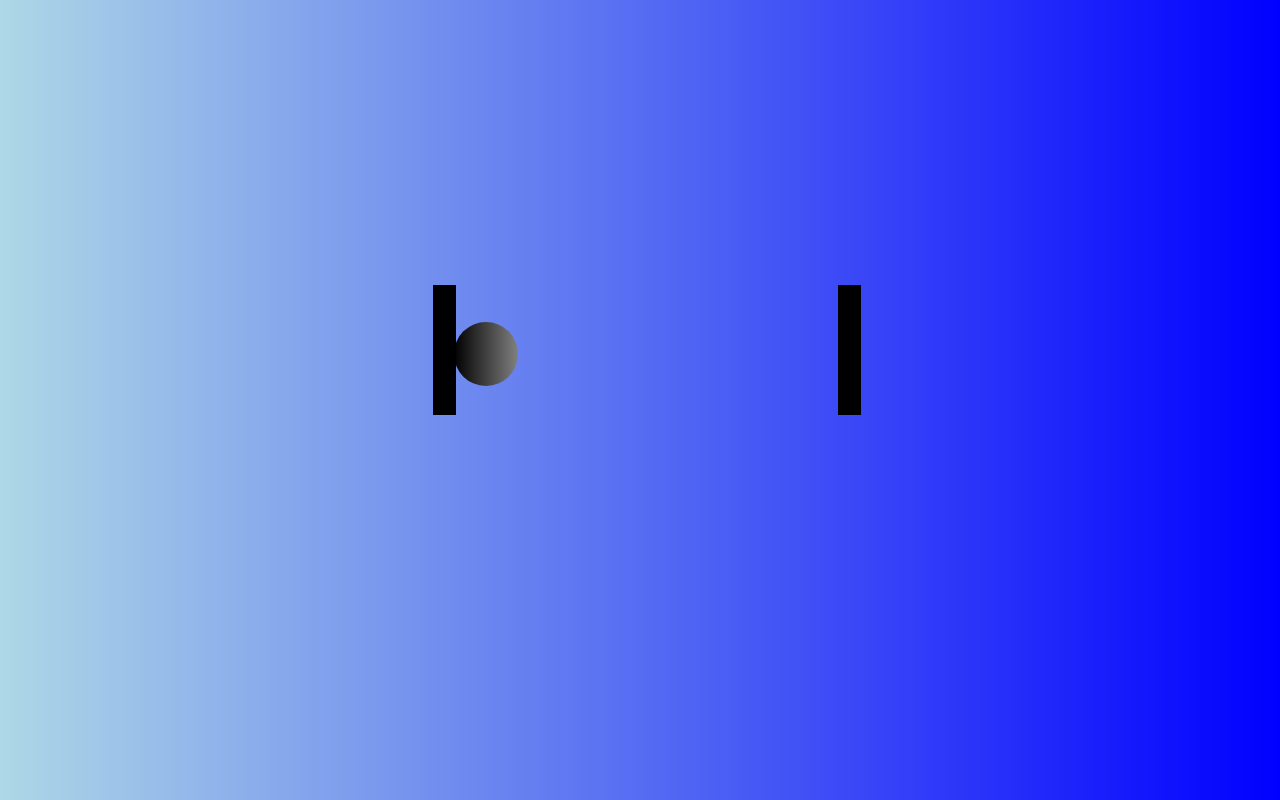
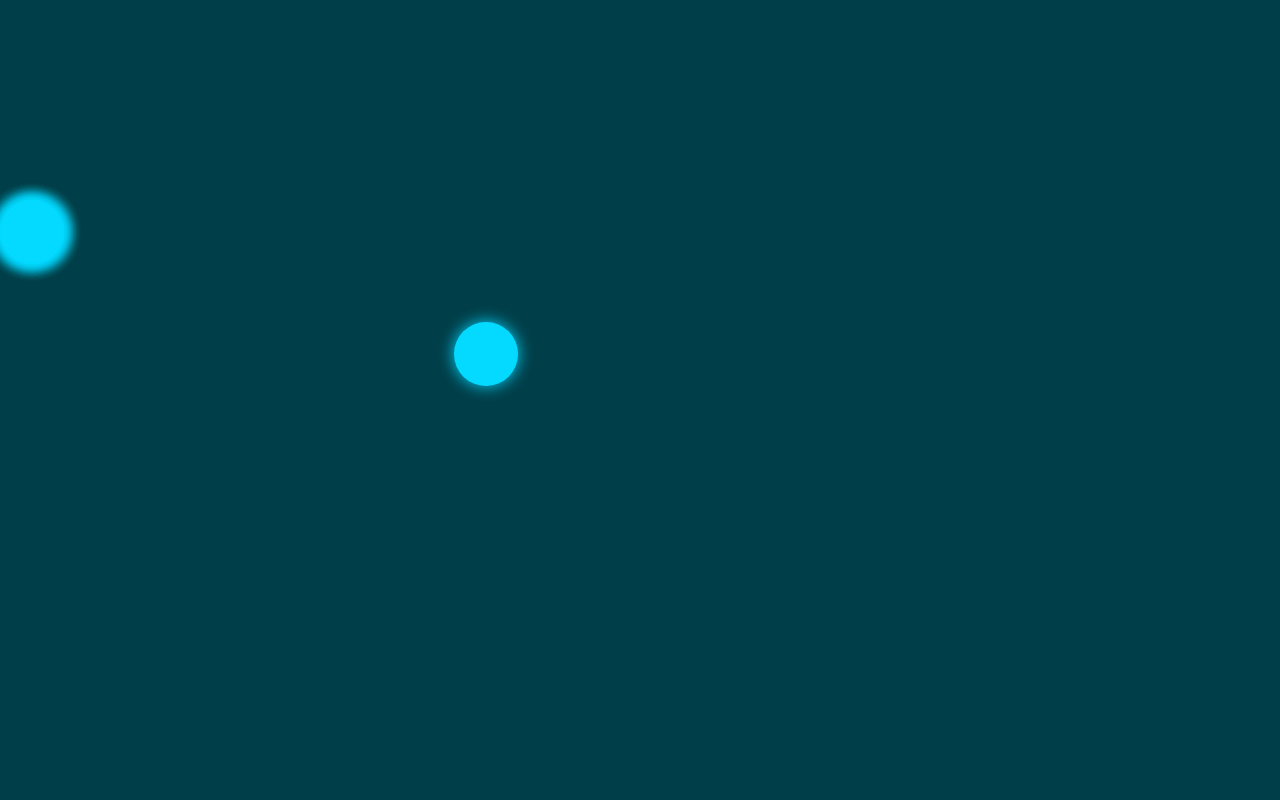
Before and after one commit to am1n000/Pong, a Vue app: page / in a window 1280 px wide. Built offline with nearby package versions, Linux system fonts and the light colour scheme; a web font is replaced by a local one.

Commit message:
working on scss

```diff
--- a/src/App.vue
+++ b/src/App.vue
@@ -3,20 +3,32 @@
 
 <template>
   <body>
+    <!-- need to add two additional balls for main ball movement effect -->
+    <!-- make the leftside and rightside smaller then make them move fast to create the letters p and g -->
     <div class="outer">
       <div class="ball"></div>
-      <div class="leftSide"></div>
-      <div class="rightSide"></div>
+      <div class="trail trail-1"></div>
+      <div class="trail trail-2"></div>
+      <div class="trail trail-3"></div>
+      <div class="trail trail-4"></div>
+      <div class="trail trail-5"></div>
+      <div class="trail trail-6"></div>
       <h1 class="gameName">pong</h1>
     </div>
   </body>
 </template>
 
-<style>
+<style lang="scss">
+
+$neon-color: rgb(4, 217, 255);
+$bg-color: rgb(0, 62, 73);
+
 body {
-  background: linear-gradient(to left, blue, lightblue);
+  background: $bg-color;
   overflow: hidden;
 }
+
+
 
 .outer {
   position: absolute;
@@ -43,14 +55,25 @@ body {
   height: 5vw;
   position: absolute;
   border-radius: 50%;
-  background: linear-gradient(to right, black, grey);
+  background: $neon-color;
   left: 0px;
   top: 0;
+  box-shadow: 0 0 1em 0 $neon-color;
   animation: bouncing 3s linear forwards 500ms, ballStrike1 800ms linear forwards 3500ms,
   ballStrike2 800ms linear forwards 4300ms, ballStrike3 800ms linear forwards 5100ms,
   ballStrike4 800ms linear forwards 5900ms, ballStrike5 800ms linear forwards 6700ms,
-  speeding1 2s linear forwards 7500ms, speeding2 0.1s infinite 9500ms,
-  fadeOut 3s forwards 8500ms;
+  speeding1 2s linear forwards 7500ms, speeding2 0.1s forwards 9500ms 30,
+  fadeOut 4s forwards 8500ms;
+}
+.trail {
+  width: 5vw;
+  height: 5vw;
+  position: absolute;
+  border-radius: 50%;
+  background: $neon-color;
+  box-shadow: 0 0 1em 0 $neon-color;
+  left: 0px;
+  top: 0;
 }
 
 .leftSide {
```
Also changed, not shown: 1 other file (tests, documents, lock files or other folders).
